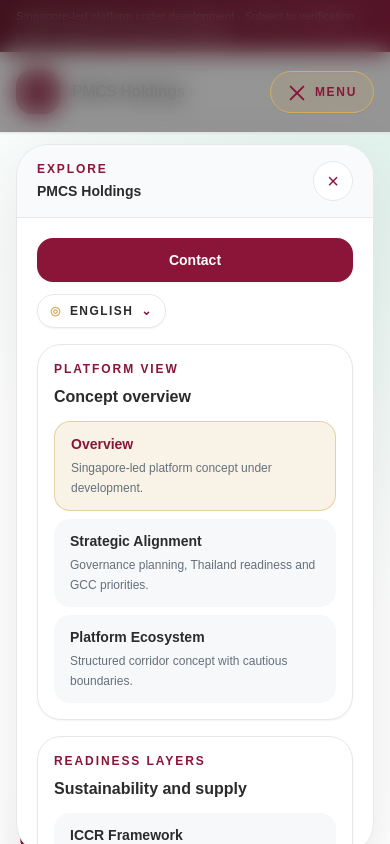
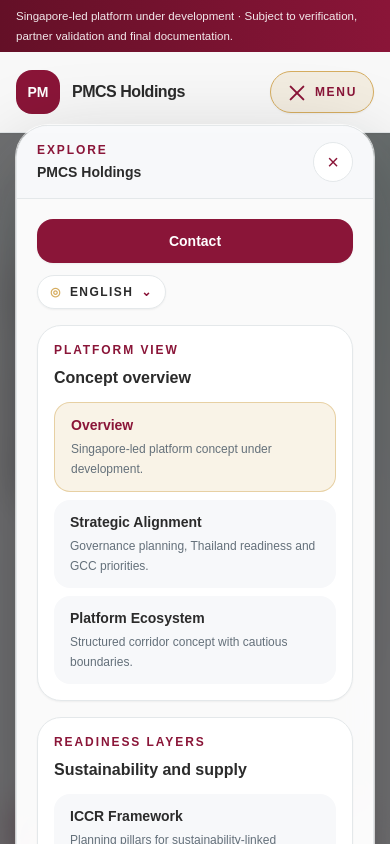
Before and after one commit to anwarlino/pmcs-holdings-website-v2, a Next.js app: page / in a window 390 px wide. Both pictures are taken after a click on the button "MENU". Shown: the top 844 px of the page. Built offline with nearby package versions, Linux system fonts and the light colour scheme.

Commit message:
Refine responsive menu overlay motion

```diff
--- a/app/globals.css
+++ b/app/globals.css
@@ -26,6 +26,12 @@
   display: none;
 }
 
+html.pmcs-nav-locked,
+body.pmcs-nav-locked {
+  overflow: hidden;
+  overscroll-behavior: none;
+}
+
 
 @layer utilities {
   .pmcs-focus-ring {
--- a/components/layout/MobileNav.tsx
+++ b/components/layout/MobileNav.tsx
@@ -1,6 +1,8 @@
 'use client';
 
+import type { CSSProperties } from 'react';
 import { useEffect, useRef, useState } from 'react';
+import { createPortal } from 'react-dom';
 import Link from 'next/link';
 import type { LocaleContent } from '@/content/locales/types';
 import type { Locale } from '@/lib/i18n';
@@ -16,7 +18,69 @@
 
 export function MobileNav({ locale, dictionary, activeSection, onSectionSelect }: MobileNavProps) {
   const [isOpen, setIsOpen] = useState(false);
+  const [isMounted, setIsMounted] = useState(false);
+  const [isContentVisible, setIsContentVisible] = useState(false);
+  const [panelOffset, setPanelOffset] = useState(112);
   const navRef = useRef<HTMLDivElement>(null);
+  const panelRef = useRef<HTMLDivElement>(null);
+
+  useEffect(() => {
+    setIsMounted(true);
+  }, []);
+
+  useEffect(() => {
+    const root = document.documentElement;
+    const body = document.body;
+
+    if (!isOpen) {
+      root.classList.remove('pmcs-nav-locked');
+      body.classList.remove('pmcs-nav-locked');
+      return;
+    }
+
+    root.classList.add('pmcs-nav-locked');
+    body.classList.add('pmcs-nav-locked');
+
+    return () => {
+      root.classList.remove('pmcs-nav-locked');
+      body.classList.remove('pmcs-nav-locked');
+    };
+  }, [isOpen]);
+
+  useEffect(() => {
+    function updatePanelOffset() {
+      const triggerRect = navRef.current?.getBoundingClientRect();
+      setPanelOffset(Math.max(84, Math.round((triggerRect?.bottom ?? 100) + 12)));
+    }
+
+    updatePanelOffset();
+
+    if (!isOpen) {
+      return;
+    }
+
+    window.addEventListener('resize', updatePanelOffset);
+    window.addEventListener('orientationchange', updatePanelOffset);
+
+    return () => {
+      window.removeEventListener('resize', updatePanelOffset);
+      window.removeEventListener('orientationchange', updatePanelOffset);
+    };
+  }, [isOpen]);
+
+  useEffect(() => {
+    if (!isOpen) {
+      setIsContentVisible(false);
+      return;
+    }
+
+    setIsContentVisible(false);
+    const frame = window.requestAnimationFrame(() => {
+      window.setTimeout(() => setIsContentVisible(true), 80);
+    });
+
+    return () => window.cancelAnimationFrame(frame);
+  }, [activeSection, isOpen]);
 
   useEffect(() => {
     if (!isOpen) {
@@ -30,7 +94,14 @@
     }
 
     function handlePointerDown(event: PointerEvent) {
-      if (navRef.current && !navRef.current.contains(event.target as Node)) {
+      const target = event.target as Node;
+
+      if (
+        navRef.current &&
+        !navRef.current.contains(target) &&
+        panelRef.current &&
+        !panelRef.current.contains(target)
+      ) {
         setIsOpen(false);
       }
     }
@@ -44,33 +115,28 @@
     };
   }, [isOpen]);
 
-  return (
-    <div ref={navRef} className="xl:hidden">
-      {isOpen ? <button type="button" aria-label={dictionary.nav.menuClose} className="pmcs-motion fixed inset-0 z-30 cursor-default bg-[rgba(20,20,20,0.45)] backdrop-blur-md transition-opacity duration-200 ease-out motion-reduce:transition-none" onClick={() => setIsOpen(false)} /> : null}
+  const mobileMenuLayer = (
+    <>
       <button
         type="button"
-        aria-expanded={isOpen}
-        aria-controls="mobile-navigation"
-        onClick={() => setIsOpen((current) => !current)}
-        className={`pmcs-motion relative z-40 inline-flex items-center gap-2 rounded-full border px-4 py-3 text-xs font-black uppercase tracking-[0.14em] shadow-sm transition duration-200 ease-out focus-visible:pmcs-focus-ring motion-reduce:transition-none sm:text-sm ${
-          isOpen ? 'border-pmcs-gold bg-pmcs-gold/15 text-pmcs-maroon' : 'border-pmcs-line bg-white text-pmcs-maroon hover:border-pmcs-gold hover:bg-pmcs-light'
+        aria-label={dictionary.nav.menuClose}
+        aria-hidden={!isOpen}
+        tabIndex={isOpen ? 0 : -1}
+        className={`pmcs-motion fixed inset-0 z-30 cursor-default bg-[rgba(12,12,14,0.58)] backdrop-blur-xl transition-opacity duration-200 ease-out motion-reduce:transition-none ${
+          isOpen ? 'pointer-events-auto opacity-100' : 'pointer-events-none opacity-0'
+        }`}
+        onClick={() => setIsOpen(false)}
+      />
+      <div
+        id="mobile-navigation"
+        ref={panelRef}
+        inert={!isOpen}
+        style={{ top: `${panelOffset}px` }}
+        className={`pmcs-motion fixed left-4 right-4 z-50 overflow-hidden rounded-[2rem] border bg-white/[0.97] shadow-[0_32px_90px_rgba(20,20,20,0.28)] ring-1 ring-white/70 backdrop-blur-2xl transition-[opacity,transform] duration-[260ms] ease-out motion-reduce:transition-none sm:left-auto sm:right-5 sm:w-[26rem] sm:max-w-[calc(100vw-2rem)] rtl:sm:left-5 rtl:sm:right-auto ${
+          isOpen ? 'pointer-events-auto translate-y-0 scale-100 border-pmcs-line opacity-100' : 'pointer-events-none translate-y-2 scale-[0.985] border-transparent opacity-0'
         }`}
       >
-        <span className="relative h-4 w-5" aria-hidden="true">
-          <span className={`pmcs-motion absolute left-0 h-0.5 w-5 rounded-full bg-current transition-all duration-200 ease-out motion-reduce:transition-none ${isOpen ? 'top-2 rotate-45' : 'top-0 rotate-0'}`} />
-          <span className={`pmcs-motion absolute left-0 top-2 h-0.5 w-5 rounded-full bg-current transition-opacity duration-150 ease-out motion-reduce:transition-none ${isOpen ? 'opacity-0' : 'opacity-100'}`} />
-          <span className={`pmcs-motion absolute left-0 h-0.5 w-5 rounded-full bg-current transition-all duration-200 ease-out motion-reduce:transition-none ${isOpen ? 'top-2 -rotate-45' : 'top-4 rotate-0'}`} />
-        </span>
-        <span className="whitespace-nowrap">{dictionary.nav.menuOpen}</span>
-      </button>
-      <div
-        id="mobile-navigation"
-        inert={!isOpen}
-        className={`pmcs-motion absolute left-4 right-4 top-full z-50 mt-3 overflow-hidden rounded-[2rem] border bg-white shadow-pmcs transition-all duration-300 ease-out motion-reduce:transition-none sm:left-auto sm:w-[26rem] sm:max-w-[calc(100vw-2rem)] rtl:sm:left-5 rtl:sm:right-auto ${
-          isOpen ? 'pointer-events-auto max-h-[calc(100dvh-7rem)] translate-y-0 border-pmcs-line opacity-100' : 'pointer-events-none max-h-0 -translate-y-3 border-transparent opacity-0'
-        }`}
-      >
-        <div className="flex items-center justify-between gap-3 border-b border-pmcs-line bg-pmcs-light/70 px-5 py-4">
+        <div className="flex items-center justify-between gap-3 border-b border-pmcs-line bg-pmcs-light/80 px-5 py-4">
           <div className="min-w-0">
             <p className="text-xs font-black uppercase tracking-[0.16em] text-pmcs-maroon">{dictionary.nav.mega.trigger}</p>
             <p className="mt-1 truncate text-sm font-bold text-pmcs-charcoal">{dictionary.nav.brandName}</p>
@@ -85,7 +151,13 @@
           </button>
         </div>
 
-        <nav className="grid max-h-[calc(100dvh-13rem)] gap-4 overflow-y-auto px-5 py-5" aria-label={dictionary.nav.aria}>
+        <nav
+          className={`pmcs-motion grid gap-4 overflow-y-auto px-5 py-5 transition-[opacity,transform] duration-200 ease-out motion-reduce:transition-none ${
+            isContentVisible ? 'translate-y-0 opacity-100' : 'translate-y-1.5 opacity-0'
+          }`}
+          style={{ maxHeight: `calc(100dvh - ${panelOffset}px - 1rem)` } as CSSProperties}
+          aria-label={dictionary.nav.aria}
+        >
           <div className="grid gap-3">
             <Link
               href={getSectionHref(locale, 'contact')}
@@ -128,6 +200,28 @@
           ))}
         </nav>
       </div>
+    </>
+  );
+
+  return (
+    <div ref={navRef} className="xl:hidden">
+      <button
+        type="button"
+        aria-expanded={isOpen}
+        aria-controls="mobile-navigation"
+        onClick={() => setIsOpen((current) => !current)}
+        className={`pmcs-motion relative z-40 inline-flex items-center gap-2 rounded-full border px-4 py-3 text-xs font-black uppercase tracking-[0.14em] shadow-sm transition duration-200 ease-out focus-visible:pmcs-focus-ring motion-reduce:transition-none sm:text-sm ${
+          isOpen ? 'border-pmcs-gold bg-pmcs-gold/15 text-pmcs-maroon' : 'border-pmcs-line bg-white text-pmcs-maroon hover:border-pmcs-gold hover:bg-pmcs-light'
+        }`}
+      >
+        <span className="relative h-4 w-5" aria-hidden="true">
+          <span className={`pmcs-motion absolute left-0 h-0.5 w-5 rounded-full bg-current transition-all duration-200 ease-out motion-reduce:transition-none ${isOpen ? 'top-2 rotate-45' : 'top-0 rotate-0'}`} />
+          <span className={`pmcs-motion absolute left-0 top-2 h-0.5 w-5 rounded-full bg-current transition-opacity duration-150 ease-out motion-reduce:transition-none ${isOpen ? 'opacity-0' : 'opacity-100'}`} />
+          <span className={`pmcs-motion absolute left-0 h-0.5 w-5 rounded-full bg-current transition-all duration-200 ease-out motion-reduce:transition-none ${isOpen ? 'top-2 -rotate-45' : 'top-4 rotate-0'}`} />
+        </span>
+        <span className="whitespace-nowrap">{dictionary.nav.menuOpen}</span>
+      </button>
+      {isMounted ? createPortal(mobileMenuLayer, document.body) : null}
     </div>
   );
 }
--- a/components/layout/SiteHeader.tsx
+++ b/components/layout/SiteHeader.tsx
@@ -63,7 +63,16 @@
 
   return (
     <>
-      {isMegaOpen ? <button type="button" aria-label={dictionary.nav.mega.overlayLabel} className="pmcs-motion fixed inset-0 z-30 hidden cursor-default bg-[rgba(20,20,20,0.45)] backdrop-blur-md transition-opacity duration-200 ease-out motion-reduce:transition-none xl:block" onClick={() => setIsMegaOpen(false)} /> : null}
+      <button
+        type="button"
+        aria-label={dictionary.nav.mega.overlayLabel}
+        aria-hidden={!isMegaOpen}
+        tabIndex={isMegaOpen ? 0 : -1}
+        className={`pmcs-motion fixed inset-0 z-30 hidden cursor-default bg-[rgba(12,12,14,0.48)] backdrop-blur-xl transition-opacity duration-200 ease-out motion-reduce:transition-none xl:block ${
+          isMegaOpen ? 'pointer-events-auto opacity-100' : 'pointer-events-none opacity-0'
+        }`}
+        onClick={() => setIsMegaOpen(false)}
+      />
       <header ref={headerRef} className="sticky top-0 z-40 border-b border-pmcs-line bg-white/95 shadow-sm backdrop-blur">
         <div className="bg-gradient-to-r from-pmcs-maroonDark to-pmcs-maroon text-white">
           <div className="mx-auto max-w-7xl px-4 py-1.5 sm:px-5">
```
